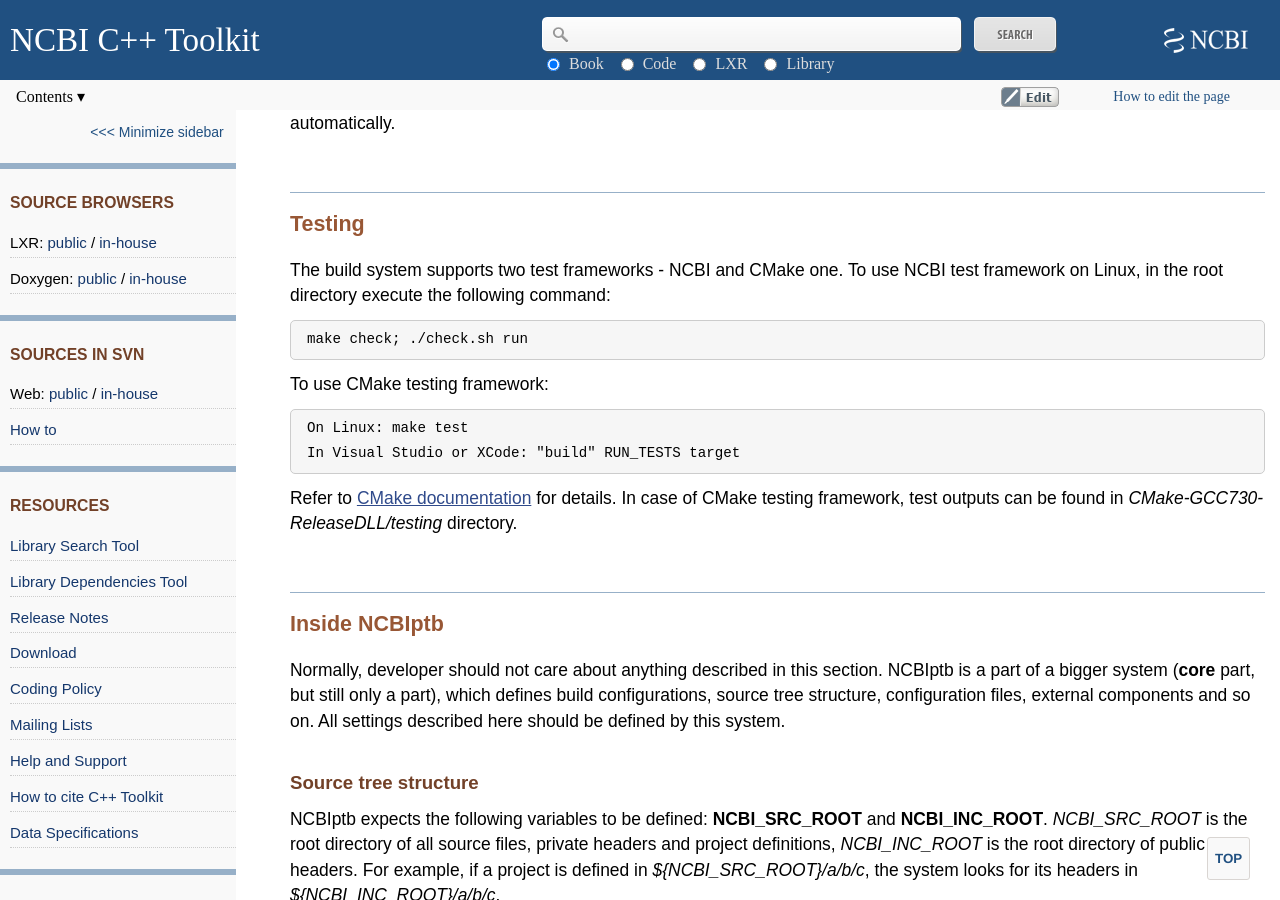
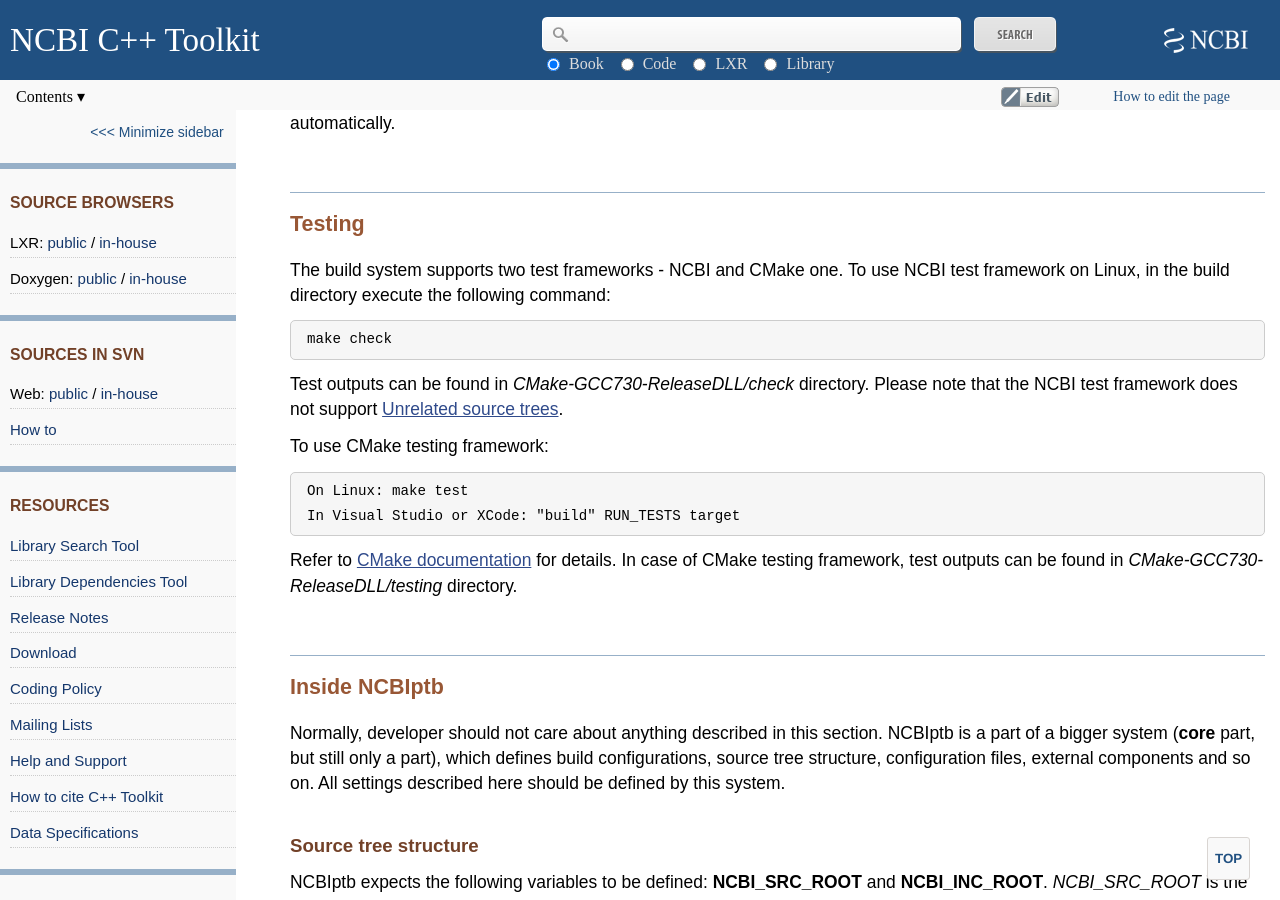
Before and after one commit to ncbi/cxx-toolkit, a Jekyll site: the page built from pages/ch_cmconfig.md, in a window 1280 px wide and 900 px high, scrolled down 13945 px. Built offline with Jekyll 4.4.1, drawn with Linux system fonts in a browser that asks for light colours.

Commit message:
Update ch_cmconfig.md

```diff
--- a/pages/ch_cmconfig.md
+++ b/pages/ch_cmconfig.md
@@ -549,9 +549,11 @@
 
 ## Testing
 
-The build system supports two test frameworks - NCBI and CMake one. To use NCBI test framework on Linux, in the root directory execute the following command:
+The build system supports two test frameworks - NCBI and CMake one. To use NCBI test framework on Linux, in the build directory execute the following command:
 
-    make check; ./check.sh run
+    make check
+
+Test outputs can be found in *CMake-GCC730-ReleaseDLL/check* directory. Please note that the NCBI test framework does not support [Unrelated source trees](#ch_cmconfig._unrelated).
 
 To use CMake testing framework:
 
```
